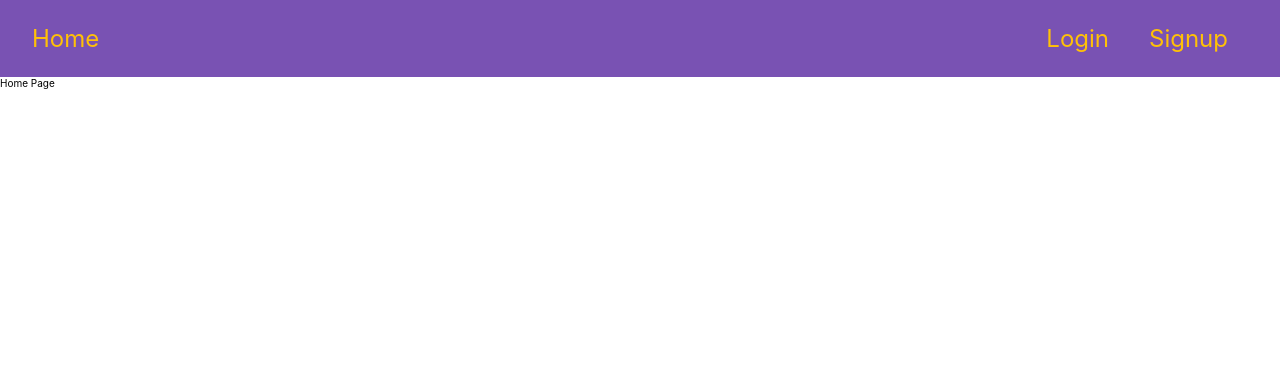
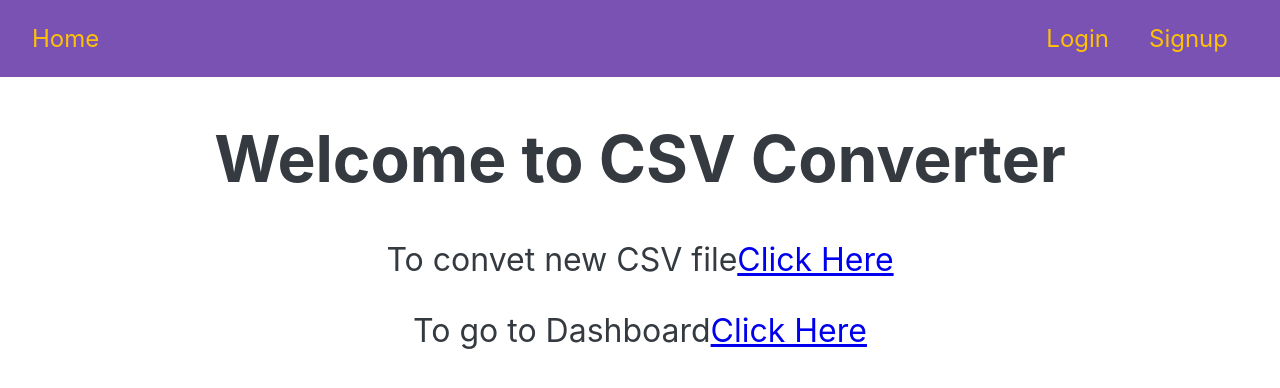
Before and after one commit to arhamathar/csv-to-table-frontend, a React (Create React App) app: page / in a window 1280 px wide. Shown: the top 388 px of the page. Built offline with nearby package versions, Linux system fonts and the light colour scheme.

Commit message:
prod backend url added

```diff
--- a/src/App.css
+++ b/src/App.css
@@ -1,3 +1,9 @@
+.home {
+	font-size: 2rem;
+	text-align: center;
+	color: var(--black);
+}
+
 .form-container {
 	margin: 2rem auto;
 	width: 75%;
--- a/src/pages/Home.js
+++ b/src/pages/Home.js
@@ -1,5 +1,20 @@
+import React from "react";
+import { Link } from "react-router-dom";
+
 function Home() {
-	return <div>Home Page</div>;
+	return (
+		<div className='home'>
+			<h1>Welcome to CSV Converter</h1>
+			<p>
+				To convet new CSV file
+				<Link to='/new-csv'>Click Here</Link>
+			</p>
+			<p>
+				To go to Dashboard
+				<Link to='/dashboard'>Click Here</Link>
+			</p>
+		</div>
+	);
 }
 
 export default Home;
--- a/src/pages/auth/Login.js
+++ b/src/pages/auth/Login.js
@@ -55,7 +55,7 @@ function Login() {
 		setIsLoading(true);
 		try {
 			const response = await fetch(
-				`${process.env.REACT_APP_BACKEND_URL}/user/login`,
+				`${process.env.REACT_APP_BACKEND_URL_DEV}/user/login`,
 				{
 					method: "POST",
 					body: JSON.stringify({
--- a/src/pages/auth/Signup.js
+++ b/src/pages/auth/Signup.js
@@ -69,7 +69,7 @@ function Signup() {
 		setIsLoading(true);
 		try {
 			const response = await fetch(
-				`${process.env.REACT_APP_BACKEND_URL}/user/signup`,
+				`${process.env.REACT_APP_BACKEND_URL_DEV}/user/signup`,
 				{
 					method: "POST",
 					body: JSON.stringify({
```
Also changed, not shown: 1 other file (tests, documents, lock files or other folders).
